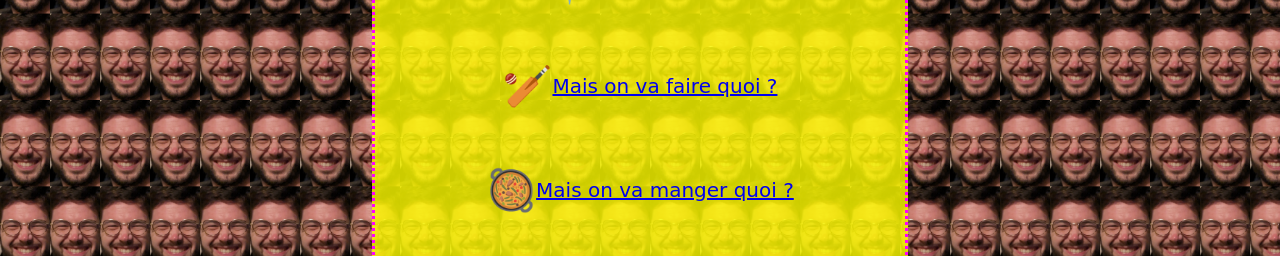
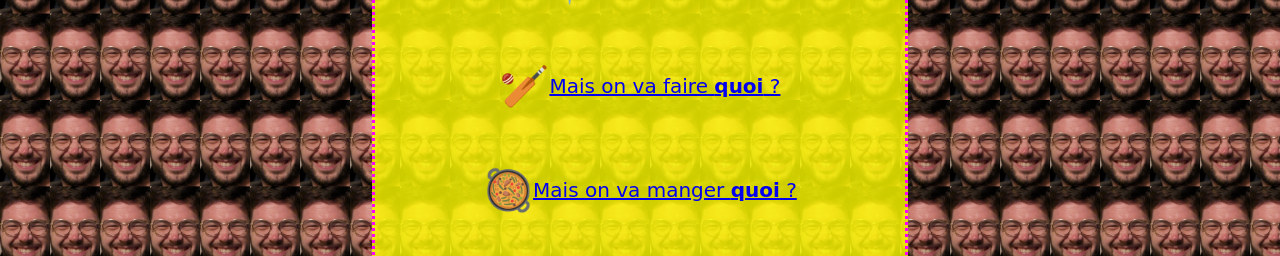
Before and after one commit to LaSylv/30, a Vue app: page / in a window 1280 px wide. Shown: the part 505-761 px from the top of the page. Built offline with nearby package versions, Linux system fonts and the light colour scheme.

Commit message:
quoicoucommit

```diff
--- a/index.html
+++ b/index.html
@@ -29,6 +29,7 @@
   <div class="app">
     <main id="app" class="main"></main>
     <script type="module" src="/src/main.js"></script>
+    <script defer data-domain="lasylv.github.io/30" src="https://plausible.zalex.fr/js/script.js"></script>
   </div>
   </body>
 </html>
--- a/src/components/TheWelcome.vue
+++ b/src/components/TheWelcome.vue
@@ -1,5 +1,17 @@
 <script setup>
 import {RouterLink, RouterView} from 'vue-router'
+import {onMounted, ref} from 'vue';
+
+
+// Function to replace text when hovered over
+const replaceText = (el) => {
+  if (el.target.innerHTML === "quoi") {
+    el.target.innerHTML = 'quoicoubeh';
+  } else {
+    el.target.innerHTML = 'quoi';
+
+  }
+};
 
 </script>
 
@@ -8,15 +20,15 @@ import {RouterLink, RouterView} from 'vue-router'
   <div class="column-center">
     <p></p>
     <p><strong class="big-emoji">📅</strong> 22 au 24 Novembre 2024</p>
-    <p><strong class="big-emoji">📍</strong> <a href="https://maps.app.goo.gl/89Wrqt1BvGvsYHfz9" target="_blank">Le Pontet (73)</a></p>
+    <p><strong class="big-emoji">📍</strong> <a href="https://maps.app.goo.gl/G25UncNcQshp6evu5" target="_blank">Le Pontet (73)</a></p>
     <p>
       <strong class="big-emoji">🏏</strong>
-      <RouterLink to="activities">Mais on va faire quoi ?</RouterLink>
+      <RouterLink to="activities">Mais on va faire <strong @mouseenter="replaceText">quoi</strong> ?</RouterLink>
 
     </p>
     <p>
       <strong class="big-emoji">🥘</strong>
-      <RouterLink to="food">Mais on va manger quoi ?</RouterLink>
+      <RouterLink to="food">Mais on va manger <strong @mouseenter="replaceText">quoi</strong> ?</RouterLink>
 
     </p>
   </div>
```
